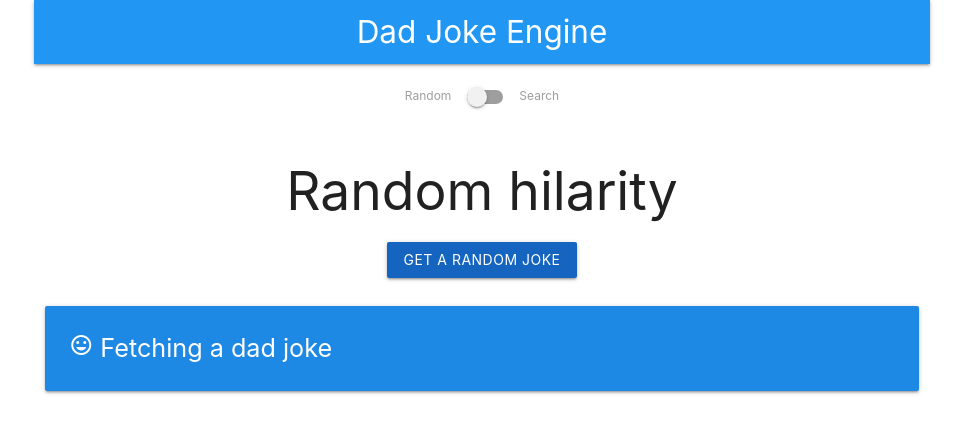
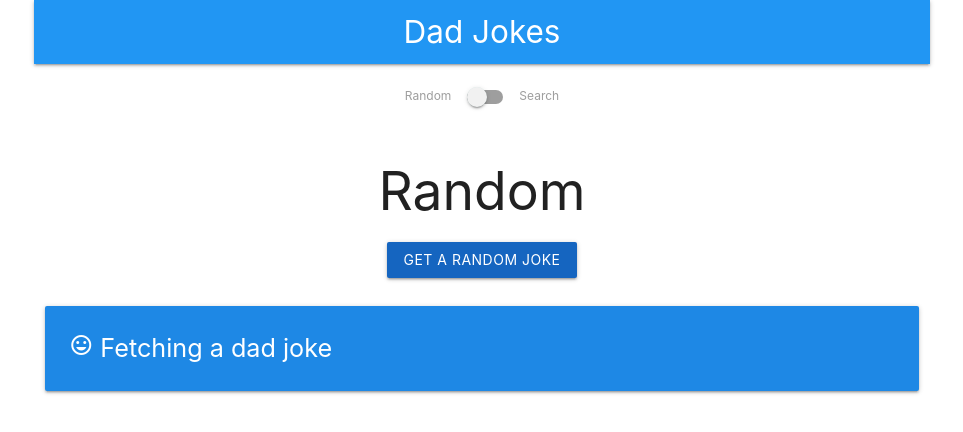
Before and after one commit to marclevetin/dad-jokes, a React (Create React App) app: page / in a window 1280 px wide. Shown: the top 432 px of the page, without its empty margins (158-1121 px from the left). Built offline with nearby package versions, Linux system fonts and the light colour scheme; no server answers.

Commit message:
simplified titles

```diff
--- a/src/App.js
+++ b/src/App.js
@@ -89,7 +89,7 @@ class App extends Component {
         <div className="row">
           <nav>
             <div className="nav-wrapper blue">
-              <a className="brand-logo center">Dad Joke Engine</a>
+              <a className="brand-logo center">Dad Jokes</a>
             </div>
           </nav>
       </div>
@@ -132,14 +132,14 @@ const Card = props => {
 
 const RandomJokeContainer = props => (
     <React.Fragment>
-  <h2>Random hilarity</h2>
+  <h2>Random</h2>
   <button className="btn waves-effect waves-light blue darken-3" onClick={() => props.combinedJoke(props.searchTerm)}>Get a Random Joke</button>
 </React.Fragment>
 )
 
 const SearchJokeContainer = props => (
   <React.Fragment>
-  <h2>Search for a joke</h2>
+  <h2>Search</h2>
   <form onSubmit={props.handleSubmit}>
     <div className="input-field">
     <input id="search" className="input-field" type='text' onChange={props.handleChange} value={props.searchTerm}/>
```
